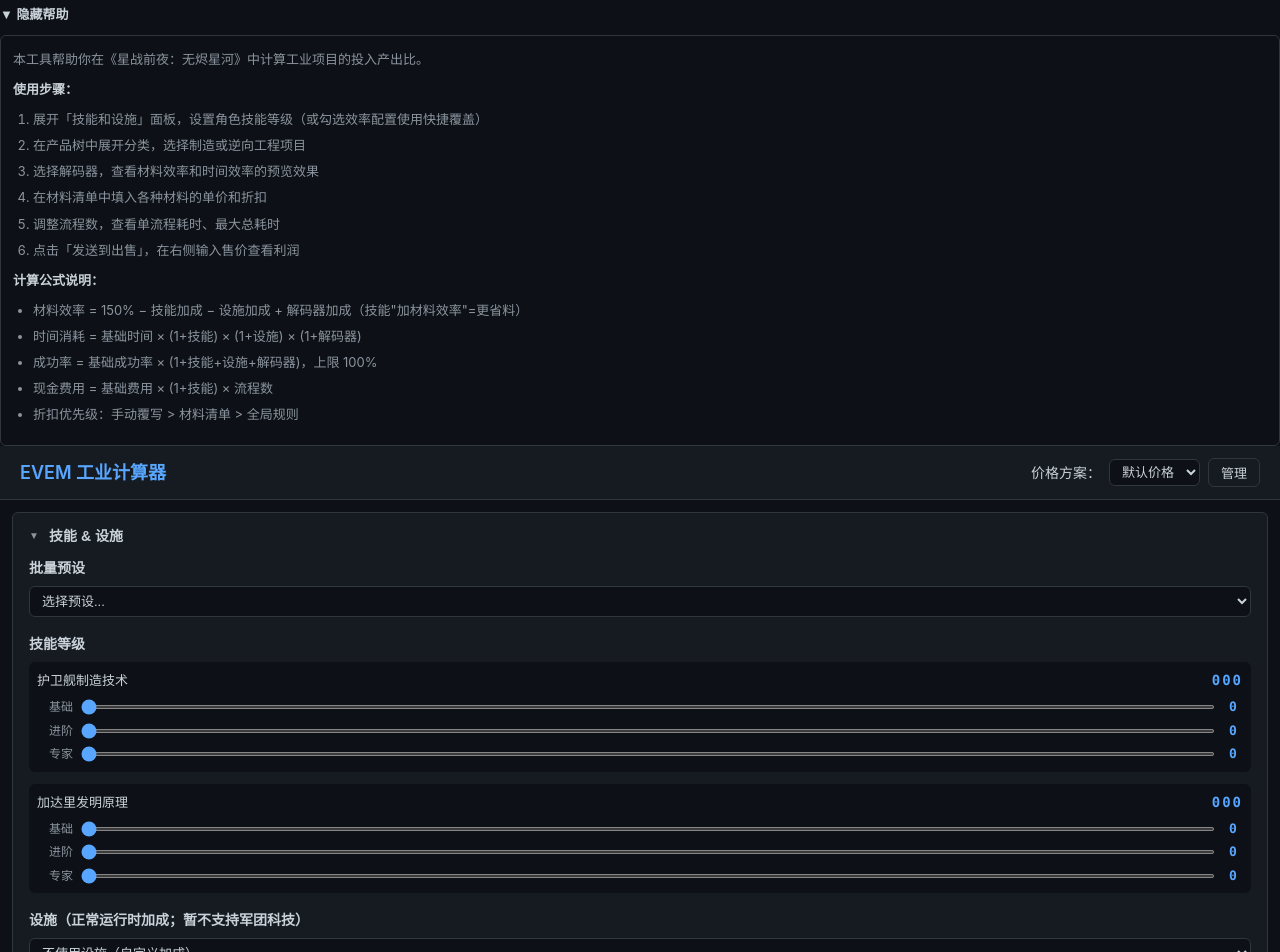
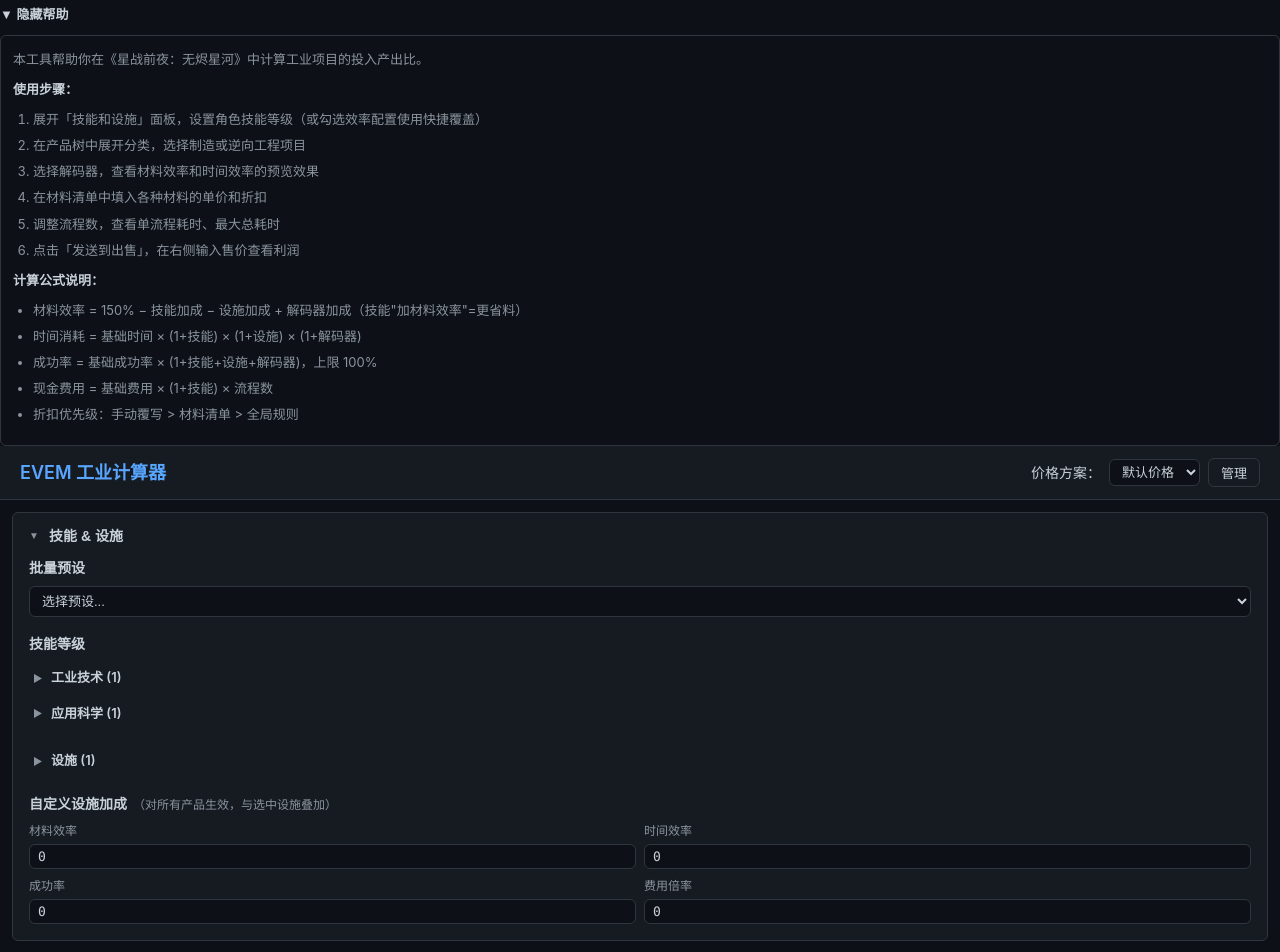
Before and after one commit to wangchai233/EVEM_Industry_Caculator, a React (Vite) app: page / in a window 1280 px wide. Shown: the top 952 px of the page. Built offline with nearby package versions, Linux system fonts and the light colour scheme.

Commit message:
refactor(skills&facilities): 支持多设施选择并按分类展示技能
重构技能与设施相关逻辑，将单设施支持改为多设施多选，按技能分类折叠展示技能面板，优化加成计算逻辑

```diff
--- a/src/components/ProductionPanel/ProductionPanel.tsx
+++ b/src/components/ProductionPanel/ProductionPanel.tsx
@@ -19,7 +19,7 @@ import styles from './ProductionPanel.module.css';
 
 export function ProductionPanel() {
   const { state, dispatch } = useProduction();
-  const { getPrice, skillLevels, customFacility, getDiscount, globalOverrides, customBlueprints, customReverse, activeFacilityId } = useApp();
+  const { getPrice, skillLevels, customFacility, getDiscount, globalOverrides, customBlueprints, customReverse, activeFacilityIds } = useApp();
 
   const [editorOpen, setEditorOpen] = useState(false);
   const [editTarget, setEditTarget] = useState<{ id: string; mode: 'mfg' | 'rev' } | null>(null);
@@ -44,7 +44,7 @@ export function ProductionPanel() {
     : undefined;
 
   useEffect(() => {
-    const activeFacility = activeFacilityId ? getFacilityById(activeFacilityId) : undefined;
+    const activeFacilities = activeFacilityIds.map(id => getFacilityById(id)).filter((f): f is NonNullable<typeof f> => f != null);
 
     if (state.projectType === 'manufacturing') {
       const bp = getBlueprintById(state.manufacturing.blueprintId, customBlueprints);
@@ -53,7 +53,7 @@ export function ProductionPanel() {
         ? getDecoderById(state.manufacturing.decoderId)
         : undefined;
       const productTags = bp.tags;
-      let bonuses = resolveBonuses(productTags, defaultSkills, skillLevels, activeFacility, customFacility, decoder, 'mfg');
+      let bonuses = resolveBonuses(productTags, defaultSkills, skillLevels, activeFacilities, customFacility, decoder, 'mfg');
 
       // 全局覆盖：skills.ME 在引擎中会被 1.5 − skills.ME，所以要设成 1.5 − target
       // TE 引擎用 1+skills.TE，所以要设成 targetTE − 1
@@ -79,7 +79,7 @@ export function ProductionPanel() {
         ? getDecoderById(state.reverse.decoderId)
         : undefined;
       const productTags = rev.tags;
-      let bonuses = resolveBonuses(productTags, defaultSkills, skillLevels, activeFacility, customFacility, decoder, 'rev');
+      let bonuses = resolveBonuses(productTags, defaultSkills, skillLevels, activeFacilities, customFacility, decoder, 'rev');
 
       if (globalOverrides.enabled) {
         bonuses.skills.materialEfficiency = 1.5 - globalOverrides.materialEfficiency;
@@ -96,7 +96,7 @@ export function ProductionPanel() {
       const result = calculateReverse(state.reverse, rev, decoder, getPriceWithIgnore, bonuses, roundQuantities);
       dispatch({ type: 'SET_RESULT', payload: result });
     }
-  }, [state.manufacturing, state.reverse, state.projectType, getPrice, dispatch, skillLevels, customFacility, getDiscount, globalOverrides, customBlueprints, customReverse, ignoreUnsetPrice, roundQuantities, activeFacilityId]);
+  }, [state.manufacturing, state.reverse, state.projectType, getPrice, dispatch, skillLevels, customFacility, getDiscount, globalOverrides, customBlueprints, customReverse, ignoreUnsetPrice, roundQuantities, activeFacilityIds]);
 
   return (
     <div className={styles.panel}>
--- a/src/components/SkillsFacilitiesPanel/SkillsFacilitiesPanel.module.css
+++ b/src/components/SkillsFacilitiesPanel/SkillsFacilitiesPanel.module.css
@@ -65,6 +65,62 @@
   border-radius: var(--radius);
   color: var(--color-text);
   font-size: 13px;
+}
+
+/* ── 技能组折叠 ── */
+.skillGroup {
+  margin-bottom: 4px;
+}
+
+.skillGroupHeader {
+  display: flex;
+  align-items: center;
+  gap: 6px;
+  padding: 6px 4px;
+  cursor: pointer;
+  font-size: 13px;
+  font-weight: 600;
+  color: var(--color-text);
+  background: var(--color-surface);
+  border-radius: var(--radius);
+}
+
+.skillGroupHeader:hover {
+  background: rgba(255, 255, 255, 0.04);
+}
+
+.skillGroupArrow {
+  font-size: 10px;
+  color: var(--color-text-secondary);
+  width: 12px;
+}
+
+.skillGroupName {
+  flex: 1;
+}
+
+.skillGroupBody {
+  padding: 4px 0 4px 12px;
+}
+
+/* ── 设施复选框 ── */
+.facilityRow {
+  display: flex;
+  align-items: center;
+  gap: 8px;
+  padding: 6px 4px;
+  font-size: 13px;
+  color: var(--color-text);
+  cursor: pointer;
+}
+
+.facilityRow:hover {
+  background: var(--color-bg);
+  border-radius: var(--radius);
+}
+
+.facilityRow input {
+  margin: 0;
 }
 
 /* ── 技能行 ── */
--- a/src/components/SkillsFacilitiesPanel/SkillsFacilitiesPanel.tsx
+++ b/src/components/SkillsFacilitiesPanel/SkillsFacilitiesPanel.tsx
@@ -38,19 +38,17 @@ function computeBonusSummary(
     const levels = skillLevels[def.id] ?? [0, 0, 0];
     const accum: Record<string, number> = {};
 
-    // ME / SR / costMultiplier 加法叠加
     const addEffects = (tier: typeof def.base, level: number) => {
       if (level > 0 && level <= tier.effects.length) {
         const eff = tier.effects[level - 1];
         for (const [key, val] of Object.entries(eff)) {
-          if (key === 'timeEfficiency') continue; // TE 单独乘法处理
+          if (key === 'timeEfficiency') continue;
           accum[key] = (accum[key] ?? 0) + val;
           (skills as any)[key] = ((skills as any)[key] ?? 0) + val;
         }
       }
     };
 
-    // TE 三阶段乘法叠加
     let teBase = 1, teAdv = 1, teExp = 1;
     if (levels[0] > 0 && levels[0] <= def.base.effects.length)
       teBase = 1 + (def.base.effects[levels[0] - 1].timeEfficiency ?? 0);
@@ -86,15 +84,33 @@ export function SkillsFacilitiesPanel() {
     skillLevels,
     updateSkillLevel,
     batchSetSkillLevels,
-    activeFacilityId,
-    setActiveFacilityId,
+    activeFacilityIds,
+    toggleFacility,
     customFacility,
     setCustomFacility,
   } = useApp();
 
   const [collapsed, setCollapsed] = useState(false);
+  const [expandedCategories, setExpandedCategories] = useState<Set<string>>(new Set());
+  const [facilitiesExpanded, setFacilitiesExpanded] = useState(false);
+
+  const toggleCategory = (cat: string) => {
+    setExpandedCategories(prev => {
+      const next = new Set(prev);
+      if (next.has(cat)) next.delete(cat); else next.add(cat);
+      return next;
+    });
+  };
 
   const bonus = computeBonusSummary(skillLevels, customFacility);
+
+  // 技能分组
+  const skillGroups = defaultSkills.reduce<Record<string, typeof defaultSkills>>((acc, s) => {
+    const cat = s.category ?? '其他';
+    if (!acc[cat]) acc[cat] = [];
+    acc[cat].push(s);
+    return acc;
+  }, {});
 
   return (
     <div className={styles.panel}>
@@ -129,10 +145,23 @@ export function SkillsFacilitiesPanel() {
             </select>
           </div>
 
-          {/* ── 技能等级滑块 ── */}
+          {/* ── 技能分类折叠 ── */}
           <div className={styles.section}>
             <label className={styles.label}>技能等级</label>
-            {defaultSkills.map(skill => {
+            {Object.entries(skillGroups).map(([cat, skills]) => {
+              const isExpanded = expandedCategories.has(cat);
+              return (
+                <div key={cat} className={styles.skillGroup}>
+                  <div
+                    className={styles.skillGroupHeader}
+                    onClick={() => toggleCategory(cat)}
+                  >
+                    <span className={styles.skillGroupArrow}>{isExpanded ? '▼' : '▶'}</span>
+                    <span className={styles.skillGroupName}>{cat} ({skills.length})</span>
+                  </div>
+                  {isExpanded && (
+                    <div className={styles.skillGroupBody}>
+                      {skills.map(skill => {
                         const levels = skillLevels[skill.id] ?? [0, 0, 0];
                         const digits = `${levels[0]}${levels[1]}${levels[2]}`;
                         return (
@@ -160,27 +189,42 @@ export function SkillsFacilitiesPanel() {
                         );
                       })}
                     </div>
+                  )}
+                </div>
+              );
+            })}
+          </div>
 
-          {/* ── 设施配置 ── */}
+          {/* ── 设施多选 ── */}
           <div className={styles.section}>
-            <label className={styles.label}>设施（正常运行时加成；暂不支持军团科技）</label>
-            <select
-              className={styles.select}
-              value={activeFacilityId}
-              onChange={(e) => setActiveFacilityId(e.target.value)}
+            <div
+              className={styles.skillGroupHeader}
+              onClick={() => setFacilitiesExpanded(!facilitiesExpanded)}
             >
-              <option value="">不使用设施（自定义加成）</option>
+              <span className={styles.skillGroupArrow}>{facilitiesExpanded ? '▼' : '▶'}</span>
+              <span className={styles.skillGroupName}>设施 ({defaultFacilities.length})</span>
+            </div>
+            {facilitiesExpanded && (
+              <div className={styles.skillGroupBody}>
                 {defaultFacilities.map(f => (
-                <option key={f.id} value={f.id}>{f.name}</option>
+                  <label key={f.id} className={styles.facilityRow}>
+                    <input
+                      type="checkbox"
+                      checked={activeFacilityIds.includes(f.id)}
+                      onChange={() => toggleFacility(f.id)}
+                    />
+                    <span>{f.name}</span>
+                  </label>
                 ))}
-            </select>
+              </div>
+            )}
           </div>
 
           {/* ── 自定义设施加成 ── */}
           <div className={styles.section}>
             <label className={styles.label}>
               自定义设施加成
-              <span className={styles.hint}>（仅在选择"不使用设施"时生效）</span>
+              <span className={styles.hint}>（对所有产品生效，与选中设施叠加）</span>
             </label>
             <div className={styles.bonusGrid}>
               {([
--- a/src/data/skills.ts
+++ b/src/data/skills.ts
@@ -4,6 +4,7 @@ export const defaultSkills: SkillDef[] = [
   {
     id: 'frigate_manufacturing',
     name: '护卫舰制造技术',
+    category: '工业技术',
     skillType: 'mfg',
     matchTags: ['frigate'],
     base: {
@@ -37,6 +38,7 @@ export const defaultSkills: SkillDef[] = [
   {
     id: 'caldari_invention',
     name: '加达里发明原理',
+    category: '应用科学',
     skillType: 'rev',
     matchTags: ['caldari'],
     base: {
--- a/src/engine/resolver.ts
+++ b/src/engine/resolver.ts
@@ -13,7 +13,7 @@ export function resolveBonuses(
   productTags: string[],
   allSkills: SkillDef[],
   skillLevels: Record<string, [number, number, number]>,
-  activeFacility: FacilityDef | undefined,
+  activeFacilities: FacilityDef[],
   customFacility: CustomFacilityBonus,
   decoder: DecoderLike | undefined,
   projectType: 'mfg' | 'rev',
@@ -79,14 +79,14 @@ export function resolveBonuses(
   }
 
   // 设施加成
-  if (activeFacility) {
-    const hasMatch = activeFacility.matchTags.length === 0 ||
-      activeFacility.matchTags.some(t => productTags.includes(t));
+  for (const facility of activeFacilities) {
+    const hasMatch = facility.matchTags.length === 0 ||
+      facility.matchTags.some(t => productTags.includes(t));
     if (hasMatch) {
-      result.facilities.materialEfficiency = activeFacility.materialEfficiency ?? 0;
-      result.facilities.timeEfficiency = activeFacility.timeEfficiency ?? 0;
-      result.facilities.successRate = activeFacility.successRate ?? 0;
-      result.facilities.costMultiplier = activeFacility.costMultiplier ?? 0;
+      result.facilities.materialEfficiency += facility.materialEfficiency ?? 0;
+      result.facilities.timeEfficiency += facility.timeEfficiency ?? 0;
+      result.facilities.successRate += facility.successRate ?? 0;
+      result.facilities.costMultiplier += facility.costMultiplier ?? 0;
     }
   }
 
--- a/src/types/skill.ts
+++ b/src/types/skill.ts
@@ -12,6 +12,7 @@ export interface SkillTier {
 export interface SkillDef {
   id: string;
   name: string;
+  category?: string; // 技能分类，如 '工业技术'、'应用科学'
   skillType: 'mfg' | 'rev' | 'both'; // 技能类型：制造/逆向工程/通用
   matchTags: string[];      // 匹配的产品标签 ID 列表
   base: SkillTier;           // 基础阶段
```
Also changed, not shown: src/state/AppContext.tsx (+9 -4 lines). Lines whose indentation alone changed are shown as unchanged.
